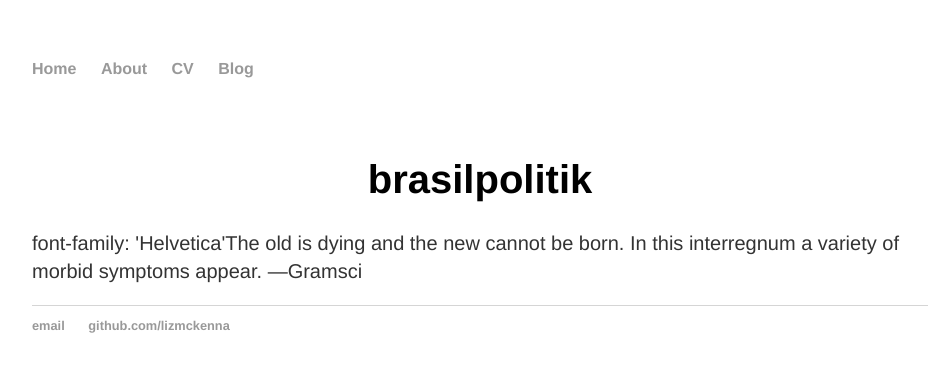
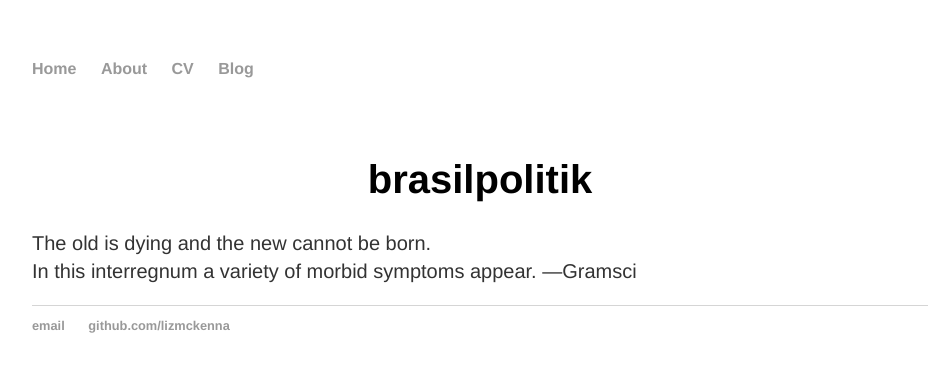
Before and after one commit to lizmckenna/elizabethmckenna.org, a Jekyll site: the page built from index.html, in a window 1280 px wide. Shown: the top 372 px of the page, without its empty margins (160-1091 px from the left). Built offline with Jekyll 4.4.1, drawn with Linux system fonts in a browser that asks for light colours.

Commit message:
Update index.html

```diff
--- a/index.html
+++ b/index.html
@@ -8,7 +8,6 @@ title: brasilpolitik
 	<center>
 	<h1>brasilpolitik</h1>
 	</center>
-	<font face="helvetica">
-	<p>font-family: 'Helvetica'The old is dying and the new cannot be born. In this interregnum a variety of morbid symptoms appear. —Gramsci</p>
-	</font>
+	<p>The old is dying and the new cannot be born.<br>
+		In this interregnum a variety of morbid symptoms appear. —Gramsci</p>
 </div><!-- /.blurb -->
```
